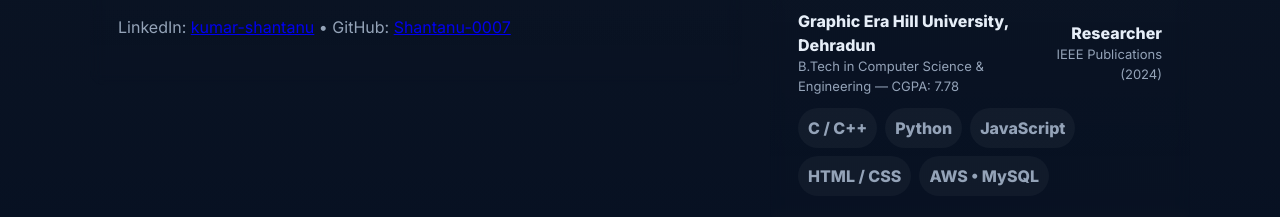
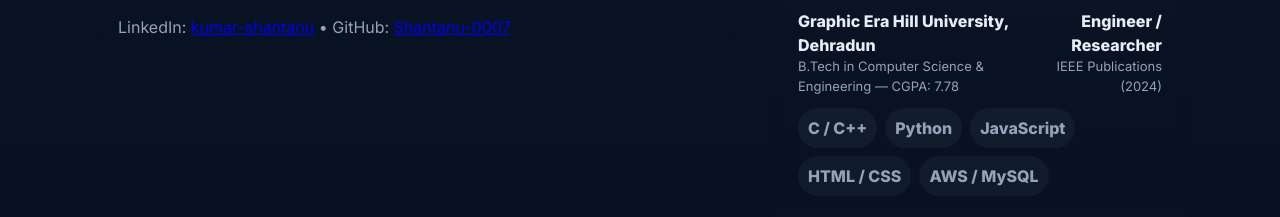
Before and after one commit to Shantanu-0007/My_Portfolio, a plain HTML site: page index.html in a window 1280 px wide. Shown: the part 583-800 px from the top of the page. Drawn offline with Linux system fonts and the light colour scheme.

Commit message:
Update contact information and job titles

```diff
--- a/index.html
+++ b/index.html
@@ -56,7 +56,7 @@
 
           <div style="margin-top:18px">
             <strong style="display:block;margin-bottom:8px">Contact</strong>
-            <p class="sub">+91 82877 85354 • <a href="mailto:shantanu22505@gmail.com">shantanu22505@gmail.com</a></p>
+            <p class="sub">+91 82877 85354   • <a href="mailto:shantanu22505@gmail.com">shantanu22505@gmail.com</a></p>
             <p class="sub">LinkedIn: <a href="https://www.linkedin.com/in/kumar-shantanu-982963291/" target="_blank">kumar-shantanu</a> • GitHub: <a href="https://github.com/Shantanu-0007" target="_blank">Shantanu-0007</a></p>
           </div>
         </div>
@@ -72,7 +72,7 @@
                 <div style="color:var(--muted);font-size:13px">B.Tech in Computer Science & Engineering — CGPA: 7.78</div>
               </div>
               <div style="text-align:right">
-                <div style="font-weight:800">Researcher</div>
+                <div style="font-weight:800">Engineer / Researcher</div>
                 <div style="color:var(--muted);font-size:13px">IEEE Publications (2024)</div>
               </div>
             </div>
@@ -82,7 +82,7 @@
               <span class="chip">Python</span>
               <span class="chip">JavaScript</span>
               <span class="chip">HTML / CSS</span>
-              <span class="chip">AWS • MySQL</span>
+              <span class="chip">AWS / MySQL</span>
             </div>
           </div>
         </aside>
@@ -116,7 +116,7 @@
           </article>
 
           <article class="project" data-tags="ml">
-            <img loading="lazy" src="https://images.unsplash.com/photo-1508873699372-7ae7f7d1c8e7?q=80&w=1400&auto=format&fit=crop" alt="Dengue ML">
+            <img loading="lazy" src="https://www.medicalnewstoday.com/articles/179471" alt="Dengue ML">
             <div class="meta">
               <h3 class="title">Studying Dengue Spread — ML</h3>
               <p class="desc">Predicting dengue risk using climatic features. Evaluated Random Forest, Logistic Regression, Naive Bayes and KNN; KNN achieved top performance on the dataset.</p>
```
